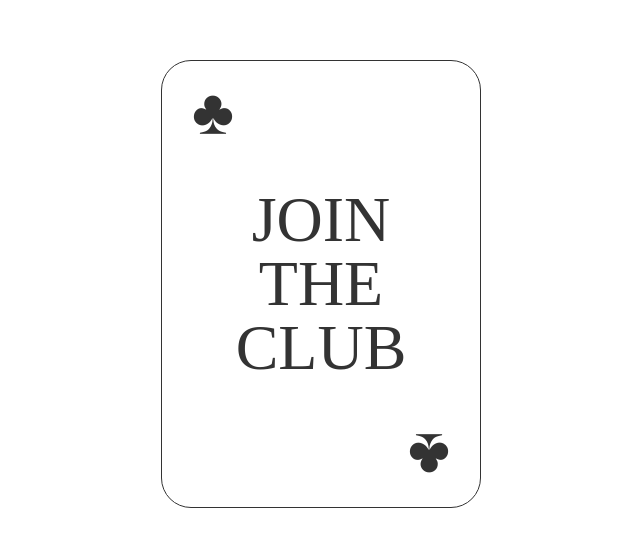
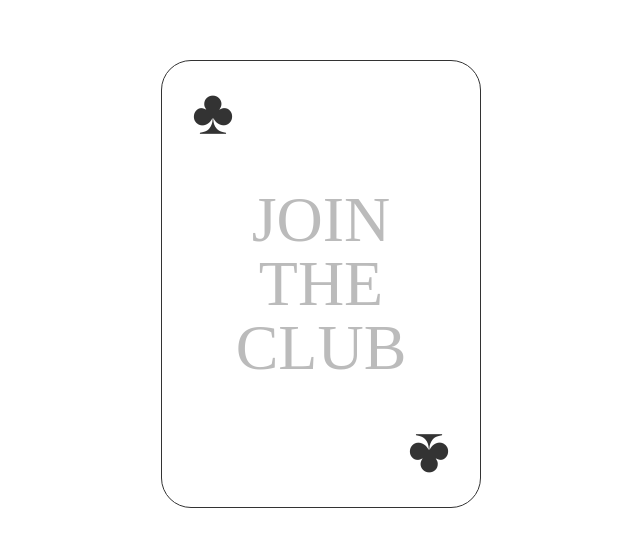
Before and after one commit to chloe-online/chlo_club, a SvelteKit app: page / in a window 1280 px wide. Shown: the part 116-662 px from the top of the page, without its empty margins (319-959 px from the left). Built offline with nearby package versions, Linux system fonts and the light colour scheme.

Commit message:
make links stand out more

```diff
--- a/src/routes/+page.svelte
+++ b/src/routes/+page.svelte
@@ -14,7 +14,8 @@
 		overflow: hidden;
 		--bg-color: #ffffff;
 		--text-color: #333333;
-		--watermark-text-color: #cccccc;
+		--link-color: #333333;
+		--watermark-text-color: #bbbbbb;
 		background-color: var(--bg-color);
 		color: var(--text-color);
 	}
--- a/src/routes/Card.svelte
+++ b/src/routes/Card.svelte
@@ -212,6 +212,7 @@
 		font-weight: 400;
 		font-family: inherit;
 		line-height: 1;
+		color: var(--watermark-text-color);
 	}
 
 	.card-back h2 {
--- a/src/routes/Link.svelte
+++ b/src/routes/Link.svelte
@@ -17,9 +17,9 @@
 
 	a {
 		font-size: 2rem;
-		color: var(--text-color);
+		color: var(--link-color);
 		background-color: var(--bg-color);
-		text-decoration: None;
+		text-decoration: none;
 	}
 
 	a:hover {
--- a/src/routes/Links.svelte
+++ b/src/routes/Links.svelte
@@ -54,6 +54,7 @@
 		font-style: normal;
 		font-weight: 400;
 		font-family: inherit;
+		color: var(--watermark-text-color);
 	}
 
 	.links-list {
@@ -89,11 +90,13 @@
 	.socials-list li::before {
 		content: '[';
 		margin-right: 0.1em;
+		color: var(--watermark-text-color);
 	}
 
 	.socials-list li::after {
 		content: ']';
 		margin-left: 0.1em;
+		color: var(--watermark-text-color);
 	}
 
 	.socials-list a {
```
